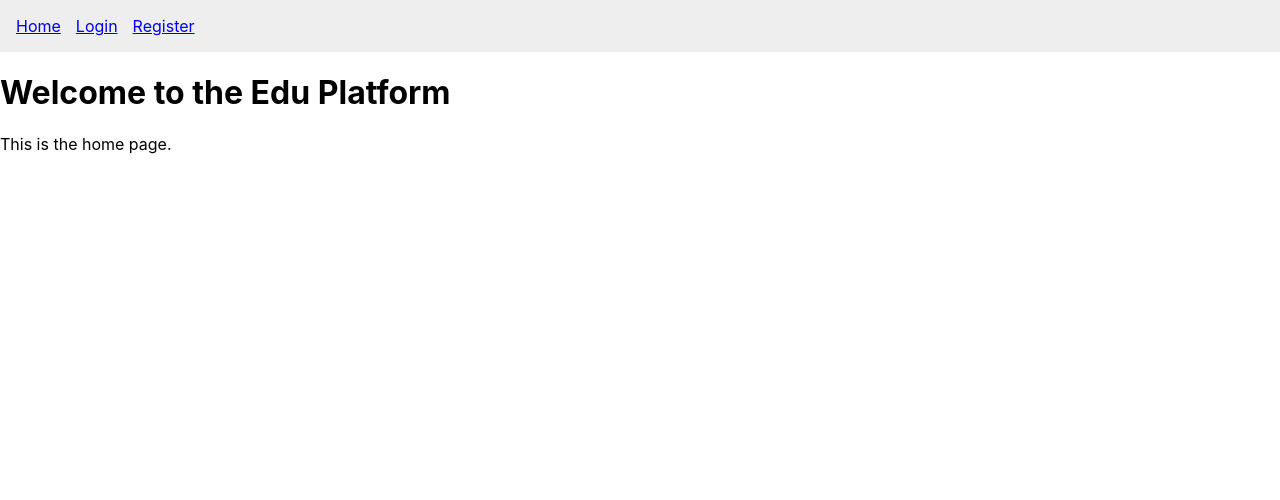
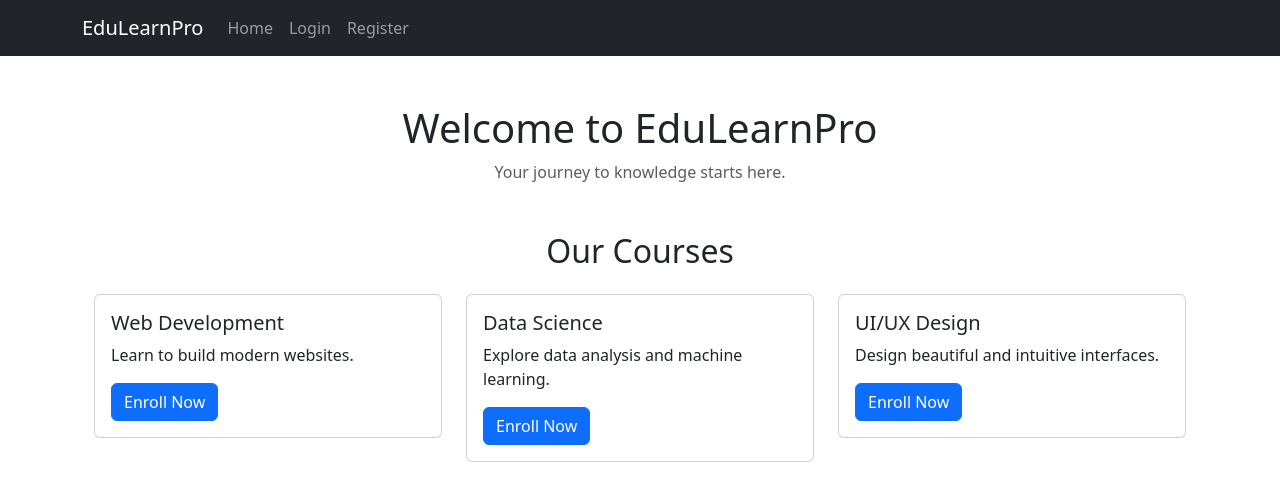
Before and after one commit to nandika4115/lms_fsd, a React (Create React App) app in the folder client/: page / in a window 1280 px wide. Shown: the top 500 px of the page. Built offline with nearby package versions, Linux system fonts and the light colour scheme.

Commit message:
initial commit

```diff
--- a/client/package.json
+++ b/client/package.json
@@ -8,7 +8,9 @@
     "@testing-library/react": "^16.3.0",
     "@testing-library/user-event": "^13.5.0",
     "axios": "^1.11.0",
+    "bootstrap": "^5.3.8",
     "react": "^19.1.1",
+    "react-bootstrap": "^2.10.10",
     "react-dom": "^19.1.1",
     "react-router-dom": "^7.8.2",
     "react-scripts": "5.0.1",
--- a/client/src/App.js
+++ b/client/src/App.js
@@ -1,5 +1,6 @@
 import React from "react";
-import { BrowserRouter as Router, Routes, Route, Link } from "react-router-dom";
+import { BrowserRouter as Router, Routes, Route } from "react-router-dom";
+import { Navbar, Nav, Container } from 'react-bootstrap'; // Import Bootstrap components
 import Home from "./pages/Home";
 import Login from "./pages/Login";
 import Register from "./pages/Register";
@@ -7,19 +8,26 @@ import Register from "./pages/Register";
 function App() {
   return (
     <Router>
-      {/* Navigation Bar */}
-      <nav style={{ padding: "1rem", background: "#eee" }}>
-        <Link to="/" style={{ marginRight: "15px" }}>Home</Link>
-        <Link to="/login" style={{ marginRight: "15px" }}>Login</Link>
-        <Link to="/register">Register</Link>
-      </nav>
-
-      {/* Routes */}
-      <Routes>
-        <Route path="/" element={<Home />} />
-        <Route path="/login" element={<Login />} />
-        <Route path="/register" element={<Register />} />
-      </Routes>
+      <Navbar bg="dark" variant="dark" expand="lg">
+        <Container>
+          <Navbar.Brand href="/">EduLearnPro</Navbar.Brand>
+          <Navbar.Toggle aria-controls="basic-navbar-nav" />
+          <Navbar.Collapse id="basic-navbar-nav">
+            <Nav className="me-auto">
+              <Nav.Link href="/">Home</Nav.Link>
+              <Nav.Link href="/login">Login</Nav.Link>
+              <Nav.Link href="/register">Register</Nav.Link>
+            </Nav>
+          </Navbar.Collapse>
+        </Container>
+      </Navbar>
+      <Container className="mt-4">
+        <Routes>
+          <Route path="/" element={<Home />} />
+          <Route path="/login" element={<Login />} />
+          <Route path="/register" element={<Register />} />
+        </Routes>
+      </Container>
     </Router>
   );
 }
--- a/client/src/index.js
+++ b/client/src/index.js
@@ -2,7 +2,7 @@ import React from 'react';
 import ReactDOM from 'react-dom/client';
 import './index.css';
 import App from './App';
-
+import 'bootstrap/dist/css/bootstrap.min.css';
 const root = ReactDOM.createRoot(document.getElementById('root'));
 root.render(
   <React.StrictMode>
--- a/client/src/pages/Home.js
+++ b/client/src/pages/Home.js
@@ -1,9 +1,35 @@
+import React from 'react';
+import { Container, Row, Col, Card, Button } from 'react-bootstrap';
+
 function Home() {
+  const courses = [
+    { id: 1, title: "Web Development", description: "Learn to build modern websites." },
+    { id: 2, title: "Data Science", description: "Explore data analysis and machine learning." },
+    { id: 3, title: "UI/UX Design", description: "Design beautiful and intuitive interfaces." }
+  ];
+
   return (
-    <div>
-      <h1>Welcome to the Edu Platform</h1>
-      <p>This is the home page.</p>
-    </div>
+    <Container className="my-5">
+      <div className="text-center mb-5">
+        <h1>Welcome to EduLearnPro</h1>
+        <p className="text-muted">Your journey to knowledge starts here.</p>
+      </div>
+
+      <h2 className="text-center mb-4">Our Courses</h2>
+      <Row className="justify-content-center">
+        {courses.map(course => (
+          <Col md={4} key={course.id} className="mb-4">
+            <Card>
+              <Card.Body>
+                <Card.Title>{course.title}</Card.Title>
+                <Card.Text>{course.description}</Card.Text>
+                <Button variant="primary">Enroll Now</Button>
+              </Card.Body>
+            </Card>
+          </Col>
+        ))}
+      </Row>
+    </Container>
   );
 }
 
--- a/client/src/pages/Login.js
+++ b/client/src/pages/Login.js
@@ -1,7 +1,8 @@
 import React, { useState } from "react";
 import axios from "axios";
+import { Container, Form, Button } from 'react-bootstrap';
 
-// This URL must match your backend's address and port
+// Your API_URL constant from before
 const API_URL = "http://localhost:5000";
 
 function Login() {
@@ -28,26 +29,32 @@ function Login() {
   };
 
   return (
-    <div>
-      <h2>Login</h2>
-      <form onSubmit={handleSubmit}>
-        <input
+    <Container className="my-5">
+      <h2 className="text-center mb-4">Login</h2>
+      <Form onSubmit={handleSubmit} className="mx-auto" style={{ maxWidth: '400px' }}>
+        <Form.Group className="mb-3">
+          <Form.Control
             type="text"
             name="username"
             placeholder="Username"
             value={formData.username}
             onChange={handleChange}
           />
-        <input
+        </Form.Group>
+        <Form.Group className="mb-3">
+          <Form.Control
             type="password"
             name="password"
             placeholder="Password"
             value={formData.password}
             onChange={handleChange}
           />
-        <button type="submit">Login</button>
-      </form>
-    </div>
+        </Form.Group>
+        <Button variant="primary" type="submit" className="w-100">
+          Login
+        </Button>
+      </Form>
+    </Container>
   );
 }
 
--- a/client/src/pages/Register.js
+++ b/client/src/pages/Register.js
@@ -1,7 +1,8 @@
 import React, { useState } from "react";
 import axios from "axios";
+import { Container, Form, Button } from 'react-bootstrap';
 
-// This URL must match your backend's address and port
+// Your API_URL constant from before
 const API_URL = "http://localhost:5000";
 
 function Register() {
@@ -28,26 +29,32 @@ function Register() {
   };
 
   return (
-    <div>
-      <h2>Register</h2>
-      <form onSubmit={handleSubmit}>
-        <input
+    <Container className="my-5">
+      <h2 className="text-center mb-4">Register</h2>
+      <Form onSubmit={handleSubmit} className="mx-auto" style={{ maxWidth: '400px' }}>
+        <Form.Group className="mb-3">
+          <Form.Control
             type="text"
             name="username"
             placeholder="Username"
             value={formData.username}
             onChange={handleChange}
           />
-        <input
+        </Form.Group>
+        <Form.Group className="mb-3">
+          <Form.Control
             type="password"
             name="password"
             placeholder="Password"
             value={formData.password}
             onChange={handleChange}
           />
-        <button type="submit">Register</button>
-      </form>
-    </div>
+        </Form.Group>
+        <Button variant="primary" type="submit" className="w-100">
+          Register
+        </Button>
+      </Form>
+    </Container>
   );
 }
 
```
Also changed, not shown: 1 other file (tests, documents, lock files or other folders). Lines whose indentation alone changed are shown as unchanged.
